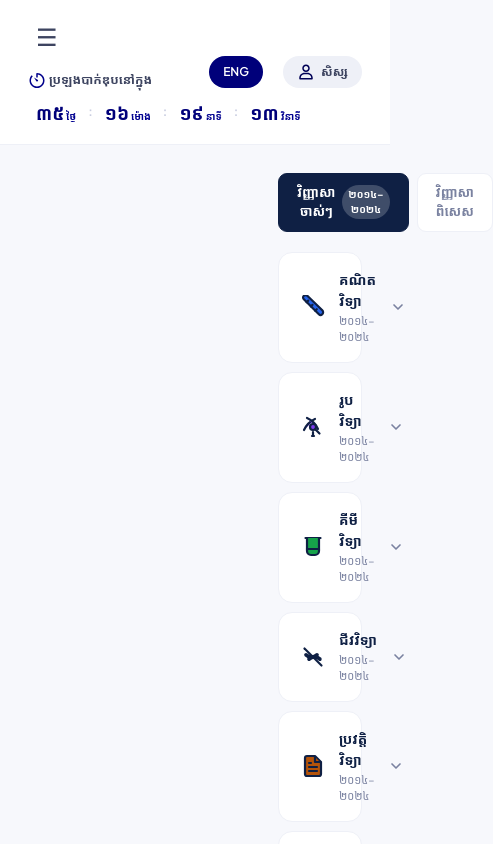
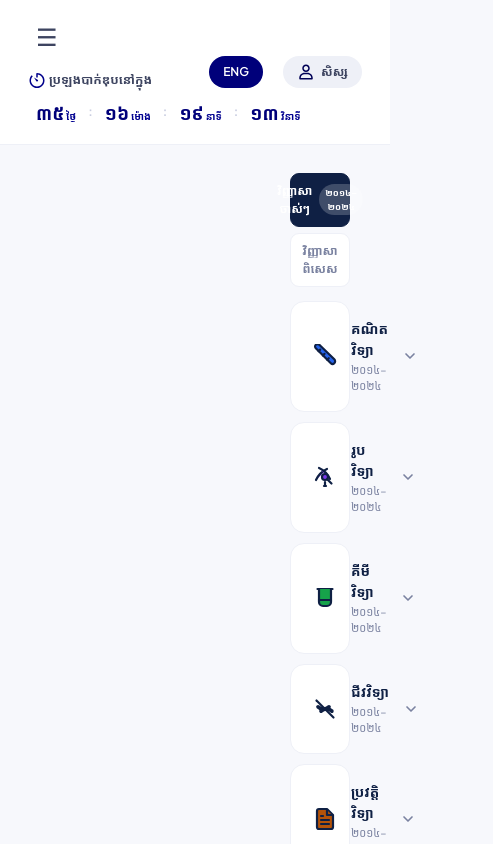
Before and after one commit to SambathHim/BacII-SmartTutor, a Vue app: page /pasttests in a window 390 px wide. Shown: the top 844 px of the page, 493 px wide, since content can reach past the window. Built offline with nearby package versions, Linux system fonts and the light colour scheme.

Commit message:
Keep changing again

```diff
--- a/src/views/PastTestView.vue
+++ b/src/views/PastTestView.vue
@@ -176,12 +176,39 @@ export default {
 }
 
 @media (max-width: 640px) {
+  .tests-page {
+    padding: 0 12px;
+    gap: 14px;
+  }
+
+  .tabs {
+    gap: 6px;
+  }
+
+  .tab {
+    padding: 8px 14px;
+    font-size: 12px;
+    flex: 1;
+    justify-content: center;
+  }
+
+  .tab-badge {
+    font-size: 9px;
+  }
+
   .tests-list {
     grid-template-columns: 1fr;
+    gap: 10px;
   }
 
   .test-card {
     padding: 14px 16px;
+    gap: 10px;
+  }
+
+  .test-icon svg {
+    width: 20px;
+    height: 20px;
   }
 
   .test-name {
@@ -190,6 +217,48 @@ export default {
 
   .test-years {
     font-size: 10px;
+  }
+
+  .file-row {
+    padding: 0 16px 14px;
+    padding-top: 12px;
+  }
+
+  .file-btn {
+    font-size: 12px;
+    padding: 9px 14px;
+  }
+
+  .pdf-modal {
+    padding: 12px;
+  }
+
+  .pdf-modal-content {
+    height: 85vh;
+    border-radius: 8px;
+  }
+
+  .pdf-modal-header {
+    padding: 12px 14px;
+    font-size: 13px;
+  }
+}
+
+@media (max-width: 400px) {
+  .tabs {
+    flex-direction: column;
+  }
+
+  .tab {
+    width: 100%;
+  }
+
+  .test-card {
+    padding: 12px 14px;
+  }
+
+  .test-name {
+    font-size: 12.5px;
   }
 }
 
```
